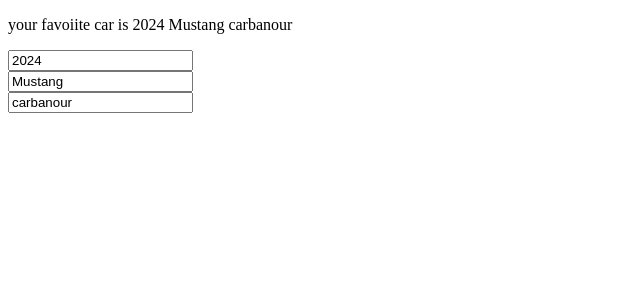
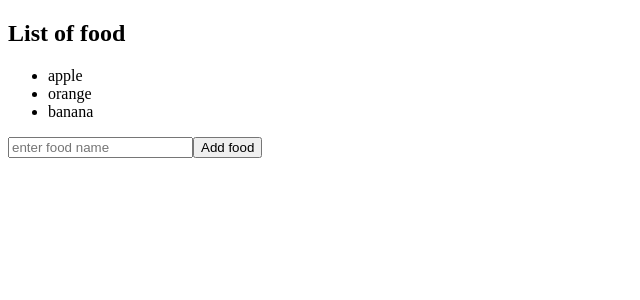
Before and after one commit to neyaz1527/my-react-project, a React (Vite) app: page / in a window 1280 px wide. Shown: the top 300 px of the page, without its empty margins (0-640 px from the left). Built offline with nearby package versions, Linux system fonts and the light colour scheme.

Commit message:
created a object array

```diff
--- a/src/MyComponent.jsx
+++ b/src/MyComponent.jsx
@@ -2,28 +2,28 @@
 
 function MyComponent() {
 
-    const [car, setCar] = useState({year: 2024,
-                         maker: "Mustang",
-                          Model: "carbanour" });
+    const[foods, setFoods] = useState(["apple", "orange", "banana"]);
 
-    function handleYearChange(event) {
-        setCar(c=>({...car, year:event.target.value}));
+    function handleAddFood(){
+            const newFood = document.getElementById("foodInput").value
+            document.getElementById("foodInput").value ="";
+            setFoods(f=> [...f, newFood]);
     }
-    function handleMakerchange(event) {
-        setCar(c=>({...car, maker:event.target.value}))
+    function handleRemoveFood(index){
+            setFoods(foods.filter((_, i) => i !==index))
     }
-    function handleModelChange(event) {
-        setCar(c=>({...car, Model: event.target.value}))
-    }
+
     return(
         <div>
-            <p>your favoiite car is {car.year} {car.maker} {car.Model}</p>
-
-            <input type="number" value={car.year} onChange={handleYearChange}></input><br/>
-            <input type="text" value={car.maker} onChange={handleMakerchange}></input><br/>
-            <input type="text" value={car.Model} onChange={handleModelChange}></input>
+            <h2>List of food</h2>
+            <ul>
+                {foods.map((food, index) => <li key={index}
+                onClick={()=>handleRemoveFood(index)}>{food}</li>)}
+            </ul>
+            <input type="text" id="foodInput" placeholder="enter food name"></input>
+            <button onClick={handleAddFood}>Add food</button>
         </div>
-    );
+    )
 }
 
 export default MyComponent;
```
